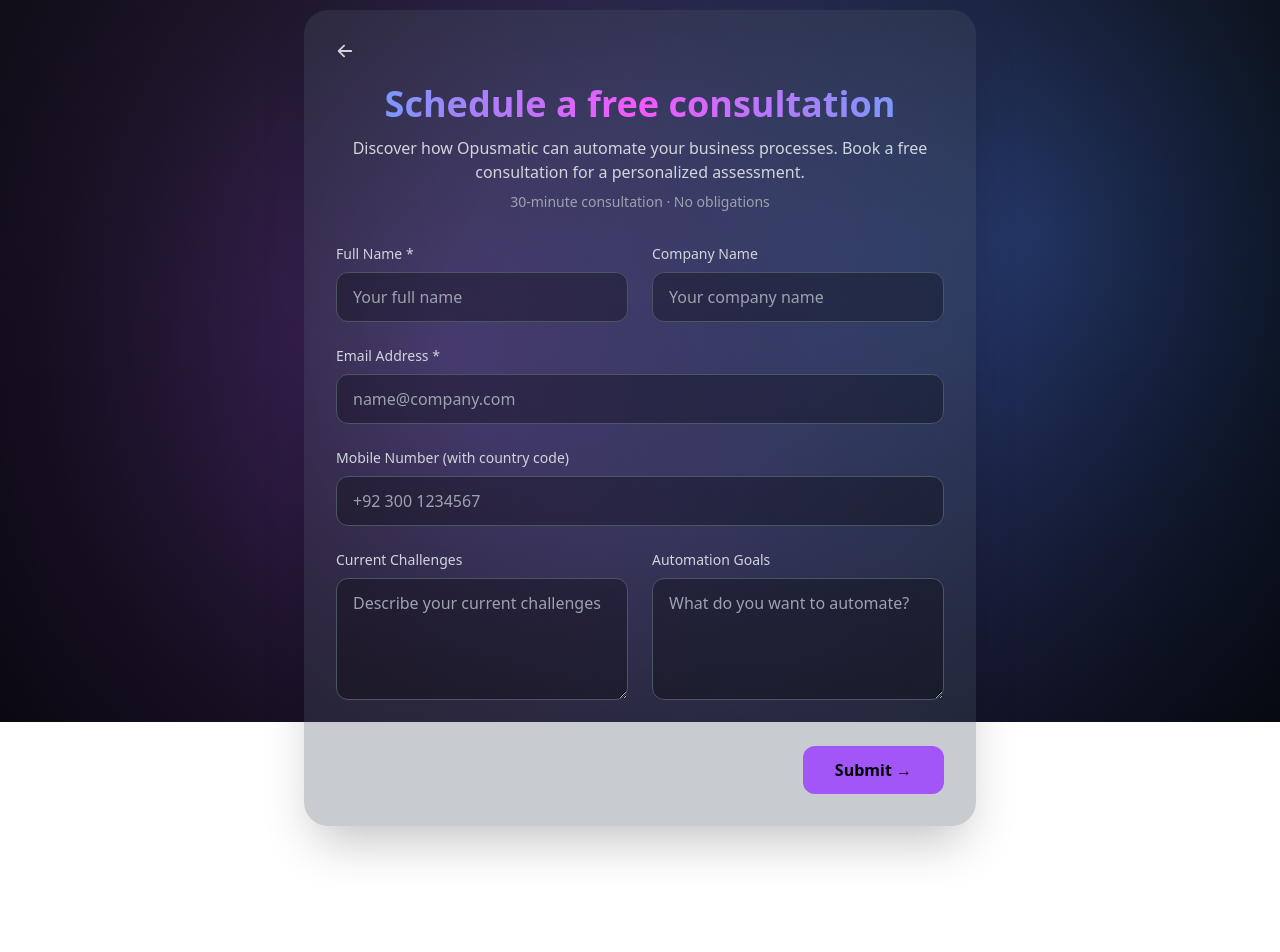
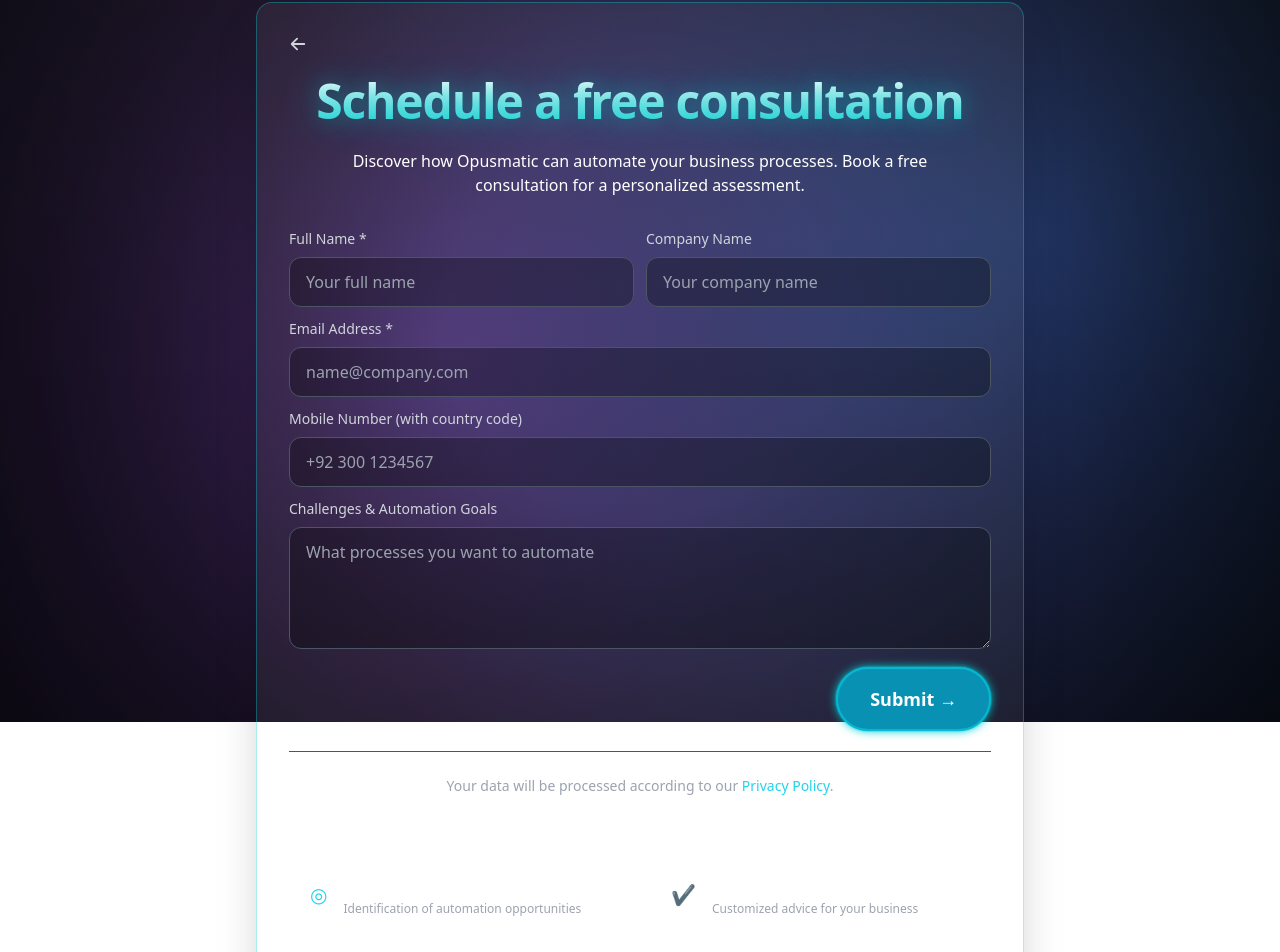
Before and after one commit to ChYousaf987/syvairo, a React (Vite) app: page /ConsultationForm in a window 1280 px wide. Shown: the part 78-1030 px from the top of the page. Built offline with nearby package versions, Linux system fonts and the light colour scheme.

Commit message:
"set form"

```diff
--- a/src/compounents/ConsultationForm.jsx
+++ b/src/compounents/ConsultationForm.jsx
@@ -17,8 +17,18 @@
   };
 
   return (
-    <div className="my-24 flex h-screen items-center justify-center px-4">
-      <div className="w-full max-w-2xl rounded-3xl  bg-gray-600/30 p-8 shadow-2xl relative">
+    <div className="my-20 flex h- items-center justify-center px-4">
+      <div
+        className="w-full max-w-3xl bg-gray-600/30 shadow-2xl relative group rounded-2xl p-8 transition-all duration-300
+        hover:-translate-y-2 hover:scale-[1]
+        hover:shadow-[0_25px_60px_rgba(0,206,209,0.15)]
+        hover:bg-[#00ced1]
+        select-none"
+        style={{
+          backgroundColor: "var(--card-bg)",
+          border: "1px solid rgba(0,206,209,0.35)",
+        }}
+      >
         {/* Back to Home */}
         {!submitted && (
           <Link
@@ -32,22 +42,39 @@
         {/* Header */}
         {!submitted && (
           <div className="text-center mb-8">
-            <h2
-              className="text-3xl md:text-4xl font-bold text-transparent bg-clip-text"
+            <motion.h2
+              initial={{ y: 40, opacity: 0 }}
+              whileInView={{ y: 0, opacity: 1 }}
+              viewport={{ once: true }}
+              transition={{ duration: 0.6 }}
+              className="text-3xl md:text-5xl pb-2 font-semibold tracking-tight bg-clip-text text-transparent"
               style={{
-                backgroundImage:
-                  "linear-gradient(to left, var(--from), var(--via), var(--to))",
+                backgroundImage: `
+                         linear-gradient(
+                           180deg,
+                           var(--text-primary),
+                           var(--accent)
+                         )
+                       `,
+                textShadow: `
+                  0 0 38px rgba(0, 206, 209, 0.45),
+                  0 0 20px rgba(0, 206, 209, 0.25)
+                `,
               }}
             >
               Schedule a free consultation
-            </h2>
-            <p className="text-gray-300 mt-3 max-w-xl mx-auto">
+            </motion.h2>
+            <motion.p
+              initial={{ y: 30, opacity: 0 }}
+              whileInView={{ y: 0, opacity: 1 }}
+              viewport={{ once: true }}
+              transition={{ delay: 0.15 }}
+              className="mt-4 max-w-2xl mx-auto"
+              style={{ color: "var(--text-primary)" }}
+            >
               Discover how Opusmatic can automate your business processes. Book
               a free consultation for a personalized assessment.
-            </p>
-            <p className="text-sm text-gray-400 mt-2">
-              30-minute consultation · No obligations
-            </p>
+            </motion.p>
           </div>
         )}
 
@@ -60,7 +87,7 @@
               animate={{ opacity: 1, x: 0 }}
               exit={{ opacity: 0, x: -40 }}
               transition={{ duration: 0.4 }}
-              className="grid grid-cols-1 md:grid-cols-2 gap-6"
+              className="grid grid-cols-1 md:grid-cols-2 gap-3"
             >
               <Input label="Full Name *" placeholder="Your full name" />
               <Input label="Company Name" placeholder="Your company name" />
@@ -75,25 +102,16 @@
                 full
               />
 
-              <div>
+              <div className="md:col-span-2">
                 <label className="block text-sm text-gray-300 mb-2">
-                  Current Challenges
+                  Challenges & Automation Goals
                 </label>
+
                 <textarea
                   rows={4}
-                  placeholder="Describe your current challenges"
-                  className="w-full px-4 py-3 rounded-xl bg-black/30 border border-gray-600 text-white focus:ring-2 focus:ring-cyan-400"
-                />
-              </div>
-
-              <div>
-                <label className="block text-sm text-gray-300 mb-2">
-                  Automation Goals
-                </label>
-                <textarea
-                  rows={4}
-                  placeholder="What do you want to automate?"
-                  className="w-full px-4 py-3 rounded-xl bg-black/30 border border-gray-600 text-white focus:ring-2 focus:ring-cyan-400"
+                  placeholder={`What processes you want to automate`}
+                  className="w-full px-4 py-3 rounded-xl bg-black/30 border border-gray-600 text-white placeholder-gray-400
+    focus:outline-none focus:ring-2 focus:ring-cyan-400"
                 />
               </div>
             </motion.div>
@@ -130,19 +148,98 @@
 
         {/* Footer */}
         {!submitted && (
-          <div className="flex justify-end mt-10">
-            <button
+          <div className="flex justify-end mt-3">
+            <motion.button
               onClick={next}
-              className="px-8 py-3 rounded-xl  font-semibold hover:scale-[1.02] transition"
+              whileHover={{
+                scale: 1.07,
+                boxShadow: "0 0 10px #00ced1, 0 0 20px #00ced1",
+              }}
+              whileTap={{ scale: 0.97 }}
+              className="px-8 py-4 rounded-full bg-cyan-600 border-2 border-cyan-500 font-bold text-white text-lg transition-all duration-300"
               style={{
-                backgroundColor: "var(--button)",
-                color: "#000",
+                boxShadow: "0 0 2px #00ced1, 0 0 10px #00ced1", // neon glow
               }}
             >
               Submit →
-            </button>
+            </motion.button>
           </div>
         )}
+        <hr className="mt-5 border-[1] border-gray-600" />
+        {/* EXPECTATION SECTION */}
+        <div className="mt-6 text-center">
+          <p className="text-sm text-gray-400 mb-2">
+            Your data will be processed according to our{" "}
+            <span className="text-cyan-400 cursor-pointer">Privacy Policy</span>
+            .
+          </p>
+
+          <h3 className="text-md font-semibold text-white mb-8">
+            What you can expect during the consultation:
+          </h3>
+
+          <div className="grid md:grid-cols-2 gap-5">
+            {/* Card 1 */}
+            <div className="flex gap-4 rounded-xl border border-white/10 bg-white/5 p-5 backdrop-blur">
+              <div className="text-cyan-400 text-xl">◎</div>
+              <div className="text-left">
+                <p className="font-semibold text-sm text-white">
+                  Analysis of your current processes
+                </p>
+                <p className="text-xs text-gray-400">
+                  Identification of automation opportunities
+                </p>
+              </div>
+            </div>
+
+            {/* Card 2 */}
+            <div className="flex gap-4 rounded-xl border border-white/10 bg-white/5 p-5 backdrop-blur">
+              <div className="text-cyan-400 text-xl">✔</div>
+              <div className="text-left">
+                <p className="font-semibold text-sm text-white">
+                  AI solutions explanation
+                </p>
+                <p className="text-xs text-gray-400">
+                  Customized advice for your business
+                </p>
+              </div>
+            </div>
+
+            {/* Card 3 */}
+            <div className="flex gap-4 rounded-xl border border-white/10 bg-white/5 p-5 backdrop-blur">
+              <div className="text-cyan-400 text-xl">↗</div>
+              <div className="text-left">
+                <p className="font-semibold text-sm text-white">
+                  ROI calculation and implementation plan
+                </p>
+                <p className="text-xs text-gray-400">
+                  Concrete steps towards results
+                </p>
+              </div>
+            </div>
+
+            {/* Card 4 */}
+            <div className="flex gap-4 rounded-xl border border-white/10 bg-white/5 p-5 backdrop-blur">
+              <div className="text-cyan-400 text-xl">◷</div>
+              <div className="text-left">
+                <p className="font-semibold text-sm text-white">
+                  30-minute consultation
+                </p>
+                <p className="text-xs text-gray-400">
+                  No obligations · Directly applicable advice
+                </p>
+              </div>
+            </div>
+          </div>
+
+          <p className="text-sm text-gray-400 mt-6">
+            Discover more about our{" "}
+            <span className="text-cyan-400 cursor-pointer">
+              services and approach
+            </span>
+            .
+          </p>
+        </div>
       </div>
     </div>
   );
```
